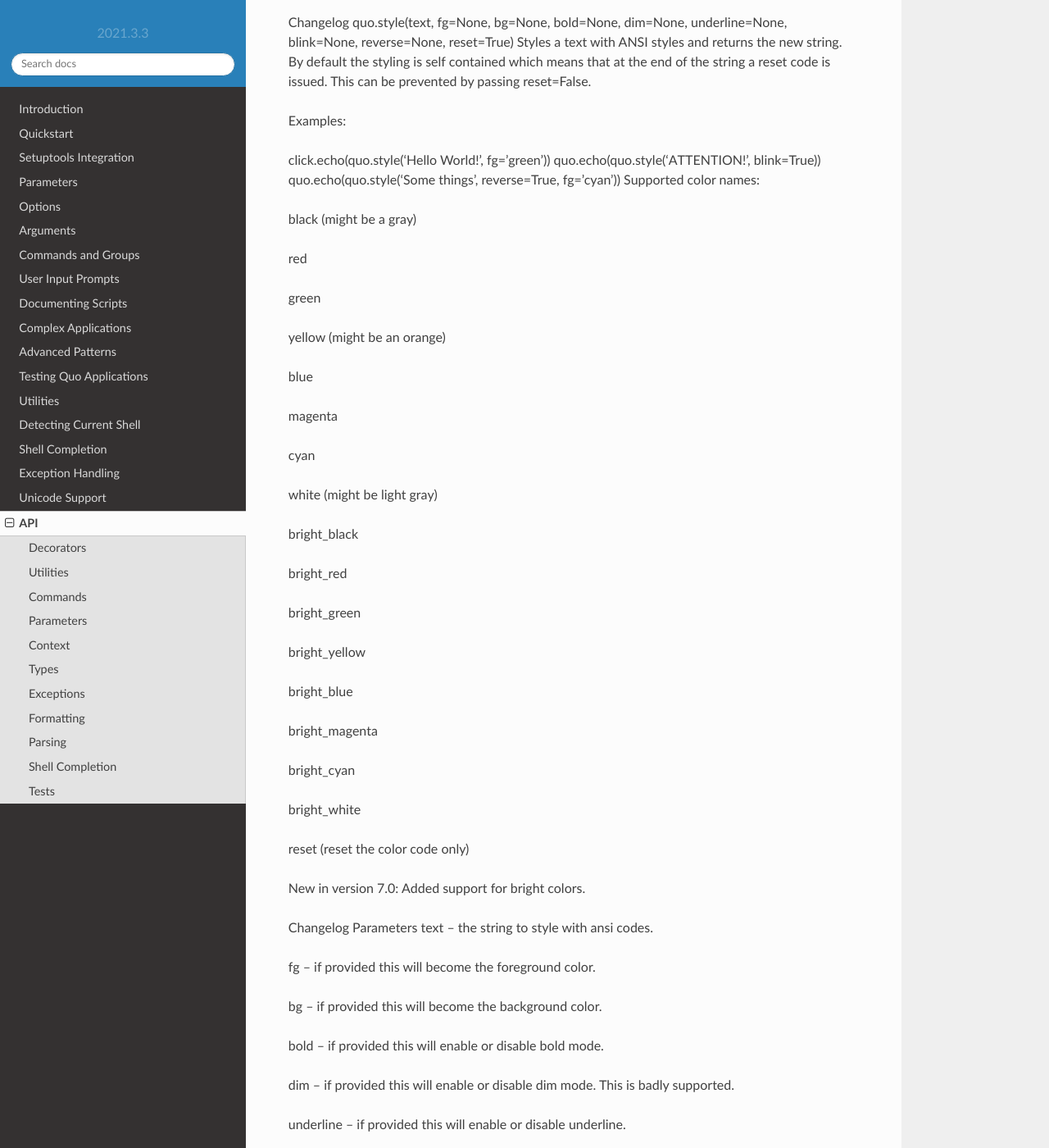
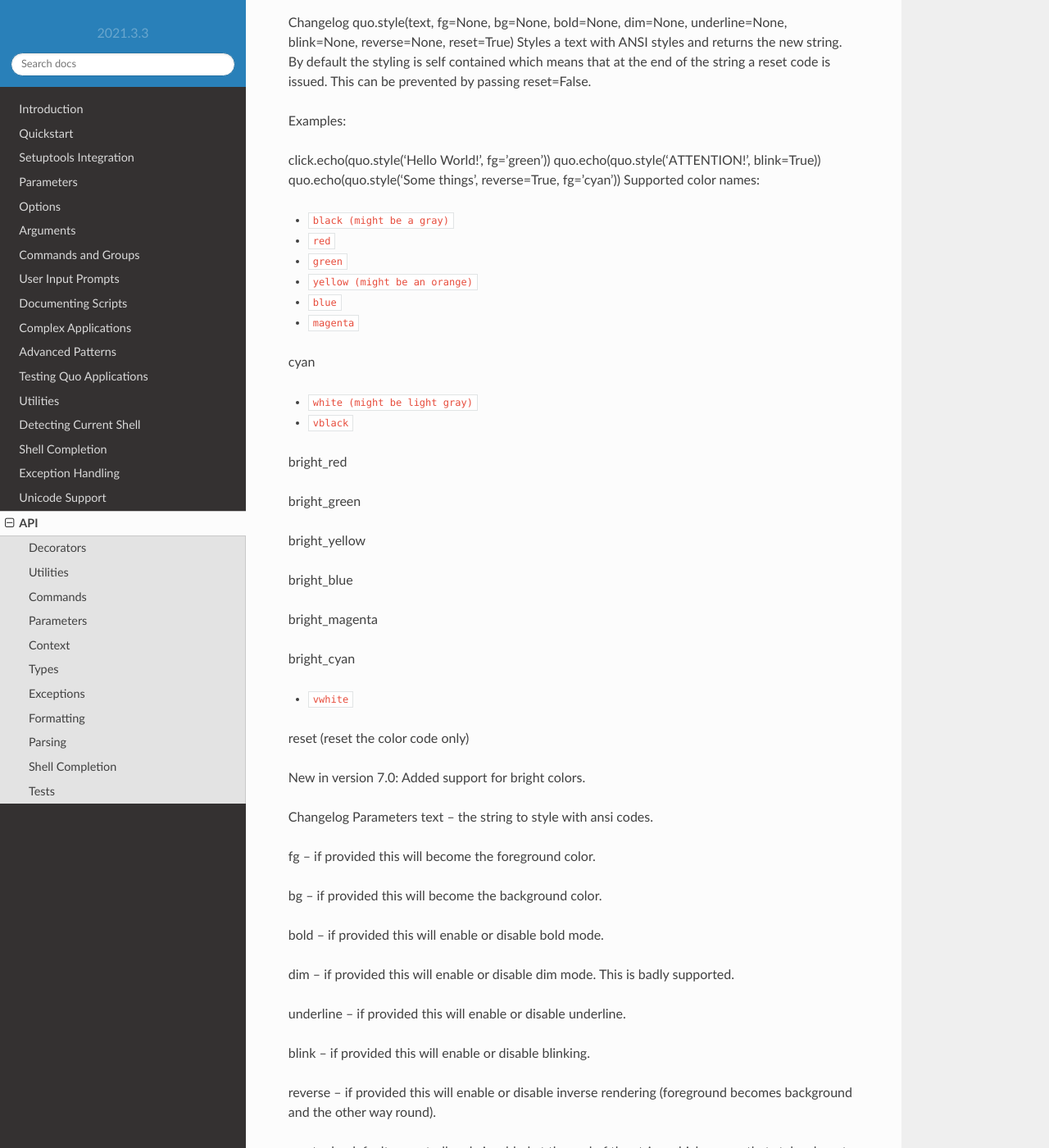
Before and after one commit to scalabli/quo, a Sphinx documentation site: the page built from docs/api.rst, in a window 1280 px wide and 1400 px high, scrolled down 8245 px. Shown: the whole window at 82% size. Built offline with Sphinx 7.4.7 and the Read the Docs theme 2.0.0, drawn with Linux system fonts in a browser that asks for light colours; pages that are not in the unit, such as notebooks, are missing from menus.

```diff
--- a/docs/api.rst
+++ b/docs/api.rst
@@ -271,23 +271,23 @@ quo.echo(quo.style('ATTENTION!', blink=True))
 quo.echo(quo.style('Some things', reverse=True, fg='cyan'))
 Supported color names:
 
-black (might be a gray)
+* ``black (might be a gray)``
 
-red
+* ``red``
 
-green
+* ``green``
 
-yellow (might be an orange)
+* ``yellow (might be an orange)``
 
-blue
+* ``blue``
 
-magenta
+* ``magenta``
 
 cyan
 
-white (might be light gray)
+* ``white (might be light gray)``
 
-bright_black
+* ``vblack``
 
 bright_red
 
@@ -301,7 +301,7 @@ bright_magenta
 
 bright_cyan
 
-bright_white
+* ``vwhite``
 
 reset (reset the color code only)
 
```
